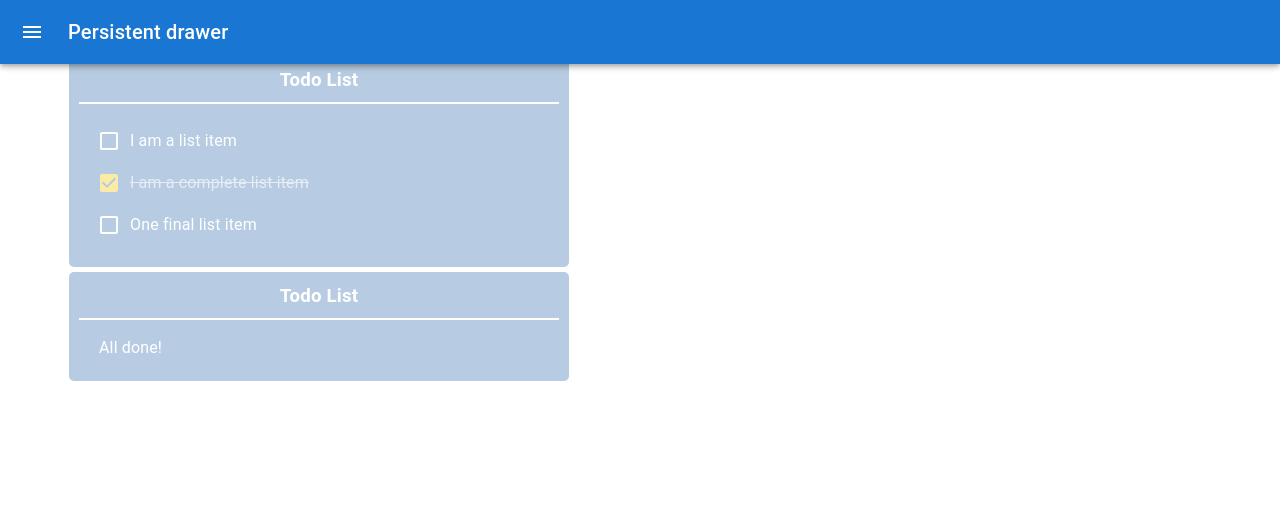
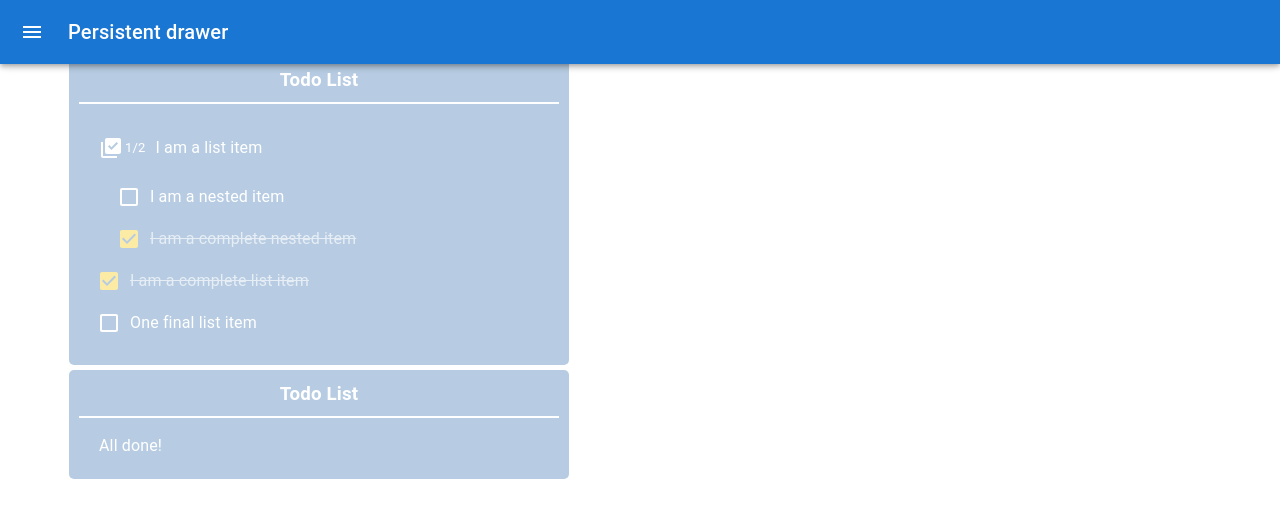
Before and after one commit to pumbas600/HalpSite, a React (Create React App) app in the folder frontend/: page /todo in a window 1280 px wide. Shown: the top 518 px of the page. Built offline with nearby package versions, Linux system fonts and the light colour scheme.

Commit message:
Added item completion callbacks

```diff
--- a/frontend/src/components/Pages/Todo/TodoItem.jsx
+++ b/frontend/src/components/Pages/Todo/TodoItem.jsx
@@ -4,11 +4,12 @@ import FormGroup from "@mui/material/FormGroup";
 import FormControlLabel from "@mui/material/FormControlLabel";
 import "./todoitem.css";
 
-function TodoItem({ itemData }) {
+function TodoItem({ itemData, onItemToggled }) {
 
   const [isComplete, setIsComplete] = useState(itemData.isComplete);
 
   let toggle = () => {
+    if (onItemToggled) onItemToggled(!isComplete);
     setIsComplete(!isComplete);
   };
 
--- a/frontend/src/components/Pages/Todo/TodoItemGroup.jsx
+++ b/frontend/src/components/Pages/Todo/TodoItemGroup.jsx
@@ -1,19 +1,41 @@
-import React from "react";
+import React, { useEffect, useState } from "react";
 import { renderItems } from "./TodoList"
+import LibraryAddCheckIcon from '@mui/icons-material/LibraryAddCheck';
 
 /**
  * TodoItemGroup is very similar to {@link TodoItem} except that it contains nested items.
  *
  * @param {any} itemData
  */
-function TodoItemGroup({ itemData }) {
+function TodoItemGroup({ itemData, onItemToggled }) {
+
+  const [completedItems, setCompletedItems] = useState(completedItemCount());
+
+  useEffect(() => {
+    if (onItemToggled)
+      onItemToggled(completedItems === itemData.items.length);
+  }, [completedItems, itemData.items.length, onItemToggled]);
+
+  function completedItemCount() {
+    return itemData.items.filter(itemData => itemData.isComplete).length;
+  }
+
+  function onChildItemToggled(isComplete) {
+    if (isComplete)
+      setCompletedItems(completedItems + 1);
+    else setCompletedItems(completedItems - 1);
+  }
+
   return (
     <div>
-      <div className="list-item">
-        <div className="completion-wheel"></div>
+      <div className="list-row">
+        <div className="list-row group-list-icon">
+          <LibraryAddCheckIcon />
+          <p>{`${completedItems}/${itemData.items.length}`}</p>
+        </div>
         <p>{itemData.content}</p>
       </div>
-      {renderItems(itemData.items)}
+      {renderItems(itemData.items, { onItemToggled: onChildItemToggled })}
     </div>
   );
 }
--- a/frontend/src/components/Pages/Todo/TodoList.jsx
+++ b/frontend/src/components/Pages/Todo/TodoList.jsx
@@ -1,15 +1,20 @@
 import "./todo.css";
 import React from "react";
 import TodoItem from "./TodoItem";
+import TodoItemGroup from "./TodoItemGroup";
 
-export function renderItems(items, ifEmpty = undefined) {
+export function renderItems(items, { ifEmpty, onItemToggled }) {
   var index = 0;
   return (
     <ul>
       {items.length !== 0 ? (
-        items.map((todoItem) => (
-          <TodoItem key={index++} itemData={todoItem} />
-        ))
+        items.map((todoItem) => {
+          const hasNestedItems = todoItem.items && todoItem.items.length !== 0;
+          if (hasNestedItems)
+            return <TodoItemGroup key={index++} itemData={todoItem} onItemToggled={onItemToggled} />
+
+          return <TodoItem key={index++} itemData={todoItem} onItemToggled={onItemToggled} />
+        })
       ) : (
         ifEmpty && <li>{ifEmpty}</li>
       )}
@@ -22,7 +27,7 @@ function TodoList({ listData }) {
     <div className="todo-list" id={listData._id}>
       <h3>Todo List</h3>
       <hr />
-      {renderItems(listData.items, "All done!")}
+      {renderItems(listData.items, { ifEmpty: "All done!" })}
     </div>
   );
 }
--- a/frontend/src/components/Pages/Todo/todoitem.css
+++ b/frontend/src/components/Pages/Todo/todoitem.css
@@ -7,9 +7,8 @@
 }
 
 .completion-wheel {
-  width: 30px;
-  height: 30px;
-  border: solid 2px white;
+  width: 24px;
+  height: 24px;
   border-radius: 50%;
   color: rgb(87, 87, 87);
   display: flex;
@@ -25,8 +24,17 @@
 			#6bdb5d 50%, #bdbdbd 0%);
 }
 
-.list-item {
+.list-row {
   display: flex;
   flex-direction: row;
   align-items: center;
 }
+
+.group-list-icon {
+  margin-right: 10px;
+}
+
+.group-list-icon p {
+  margin-left: 2px;
+  font-size: 13px;
+}
```
